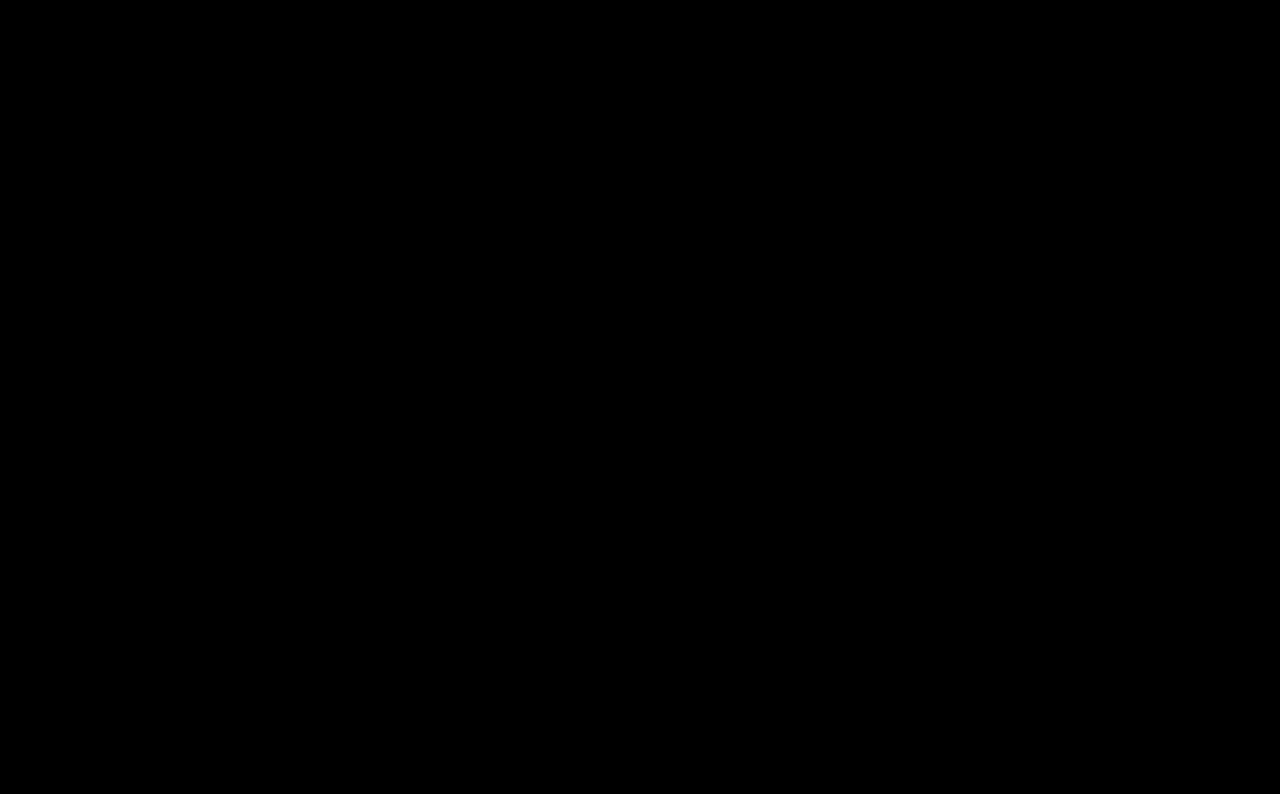
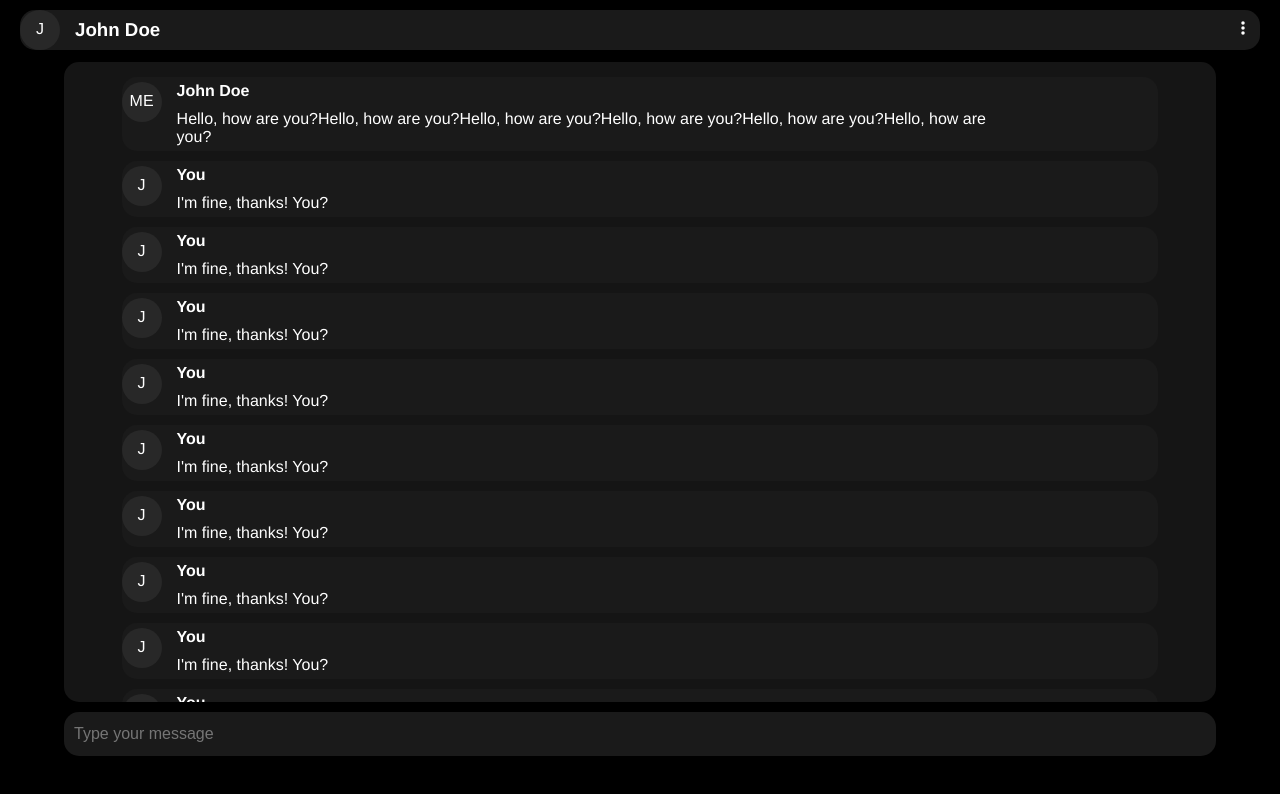
Before and after one commit to enygf3/messenger, a React (Create React App) app: page /chat in a window 1280 px wide. Before the commit this address had no page. Shown: the top 794 px of the page. Built offline with nearby package versions, Linux system fonts and the light colour scheme.

Commit message:
updated firebase.json. Started to develop chat page

```diff
--- a/src/App.tsx
+++ b/src/App.tsx
@@ -3,6 +3,7 @@ import PrivateWrapper from "./core/components/PrivateWrapper/PrivateWrapper";
 import {Route, Routes} from "react-router-dom";
 import HomePage from "./pages/home/HomePage";
 import './app.sass'
+import ChatPage from "./pages/chat/ChatPage";
 
 function App() {
   return (
@@ -11,6 +12,9 @@ function App() {
           <Route element={<PrivateWrapper />}>
               <Route path="/" element={<HomePage />} />
           </Route>
+          <Route element={<PrivateWrapper />}>
+              <Route path="/chat" element={<ChatPage />} />
+          </Route>
       </Routes>
     </>
   );
--- a/src/app.sass
+++ b/src/app.sass
@@ -1,3 +1,6 @@
+body
+  overflow-y: hidden
+
 .row
   display: flex
   flex-direction: row
@@ -15,3 +18,18 @@
 #root
   width: 100%
   height: 100%
+
+.al-start
+  align-items: flex-start !important
+
+.jst-start
+    justify-content: flex-start !important
+
+.al-self-end
+    align-self: flex-end !important
+
+.jst-self-end
+    justify-self: flex-end !important
+
+.jst-self-start
+    justify-self: flex-start !important
--- /dev/null
+++ b/src/pages/chat/ChatPage.tsx
@@ -0,0 +1,107 @@
+import React, {useState} from "react";
+import { FontAwesomeIcon } from "@fortawesome/react-fontawesome";
+import { faEllipsisVertical } from "@fortawesome/free-solid-svg-icons";
+import {ChatDialog} from "./types";
+import './styles.sass'
+
+const ChatPage = () => {
+    const [dialog, setDialog] = useState<ChatDialog>({
+        messages: [
+            {
+                text: 'Hello, how are you?Hello, how are you?Hello, how are you?Hello, how are you?Hello, how are you?Hello, how are you?',
+                time: '12:00',
+                fromMe: false,
+            },
+            {
+                text: 'I\'m fine, thanks! You?',
+                time: '12:33',
+                fromMe: true,
+            },
+            {
+                text: 'I\'m fine, thanks! You?',
+                time: '12:33',
+                fromMe: true,
+            },
+            {
+                text: 'I\'m fine, thanks! You?',
+                time: '12:33',
+                fromMe: true,
+            },
+            {
+                text: 'I\'m fine, thanks! You?',
+                time: '12:33',
+                fromMe: true,
+            },
+            {
+                text: 'I\'m fine, thanks! You?',
+                time: '12:33',
+                fromMe: true,
+            },
+            {
+                text: 'I\'m fine, thanks! You?',
+                time: '12:33',
+                fromMe: true,
+            },
+            {
+                text: 'I\'m fine, thanks! You?',
+                time: '12:33',
+                fromMe: true,
+            },
+            {
+                text: 'I\'m fine, thanks! You?',
+                time: '12:33',
+                fromMe: true,
+            },
+            {
+                text: 'I\'m fine, thanks! You?',
+                time: '12:33',
+                fromMe: true,
+            },
+            {
+                text: 'I\'m fine, thanks! You?',
+                time: '12:33',
+                fromMe: true,
+            },
+        ],
+        user: 'John Doe',
+    })
+    return (
+        <>
+            <header>
+                <div className='row jst-start chat'>
+                    <div className='dialog-img'>
+                        <p>{dialog.user[0]}</p>
+                    </div>
+                    <h3>{dialog.user}</h3>
+                    <div className='chat-settings'>
+                        <FontAwesomeIcon icon={faEllipsisVertical} />
+                    </div>
+                </div>
+            </header>
+            <main>
+                <div className='column dialogs chat-dialogs'>
+                    { dialog.messages?.map(item => {
+                        return <div className='row dialog message'>
+                            <div className='dialog-img'>
+                                <p>{item.fromMe ? dialog.user[0] : 'ME'}</p>
+                            </div>
+                            <div className='column'>
+                                <h3>
+                                    {item.fromMe ? 'You' : dialog.user}
+                                </h3>
+                                <p>
+                                    {item.text}
+                                </p>
+                            </div>
+                        </div>
+                    }) }
+                </div>
+                <div className='chat-input'>
+                    <input type='text' placeholder='Type your message'/>
+                </div>
+            </main>
+        </>
+    )
+}
+
+export default ChatPage
--- /dev/null
+++ b/src/pages/chat/styles.sass
@@ -0,0 +1,34 @@
+.chat
+  position: relative
+  background: #1a1a1a
+  border-radius: 15px
+  .dialog-img
+    margin-right: 15px
+  .chat-settings
+    cursor: pointer
+    position: absolute
+    top: 10px
+    right: 0
+
+.chat-dialogs
+  min-height: 30%
+
+.message
+  height: auto !important
+  padding: 5px 0
+  .column
+    width: 80%
+
+.chat-input
+  width: 90%
+  margin: 0 auto
+  position: relative
+  input
+    width: 100%
+    border: none
+    line-height: 44px
+    background: #1a1a1a
+    border-radius: 15px
+    color: #fff
+    padding-left: 10px
+    font-size: 16px
--- /dev/null
+++ b/src/pages/chat/types.ts
@@ -0,0 +1,10 @@
+export interface Message {
+    text: string;
+    time: string;
+    fromMe: boolean;
+}
+
+export interface ChatDialog {
+    messages: Message[];
+    user: string;
+}
--- a/src/pages/home/HomePage.tsx
+++ b/src/pages/home/HomePage.tsx
@@ -3,6 +3,7 @@ import { FontAwesomeIcon } from '@fortawesome/react-fontawesome'
 import { faSearch, faBars, faPen } from '@fortawesome/free-solid-svg-icons'
 import './styles.sass'
 import { Dialog } from "./types"
+import {Link} from "react-router-dom";
 
 const HomePage = () => {
     const [dialogs, setDialogs] = useState<Dialog[]>([
@@ -38,7 +39,7 @@ const HomePage = () => {
             <header className='row'>
                 <FontAwesomeIcon icon={faBars} />
                 <div className='header-search'>
-                    <input type='text'/>
+                    <input type='search'/>
                     <span>
                     <FontAwesomeIcon icon={faSearch} />
                 </span>
@@ -64,9 +65,11 @@ const HomePage = () => {
                         </div>
                     }) }
                 </div>
-                <div className='main-btn new-msg'>
-                    <FontAwesomeIcon icon={faPen} />
-                </div>
+                <Link to='/chat'>
+                    <div className='main-btn new-msg'>
+                        <FontAwesomeIcon icon={faPen} />
+                    </div>
+                </Link>
             </main>
         </>
   );
--- a/src/pages/home/styles.sass
+++ b/src/pages/home/styles.sass
@@ -28,6 +28,7 @@ header
   margin-top: 10px
   svg
     margin-right: 15px
+    margin-left: 3px
     cursor: pointer
 
 .header-search
@@ -54,8 +55,10 @@ header
   width: 90%
   margin: 10px auto
   min-height: 40%
+  max-height: 80%
   align-items: flex-start
   justify-content: flex-start !important
+  overflow-y: scroll
   h3
     padding-bottom: 10px
 
```
Also changed, not shown: firebase.json.
